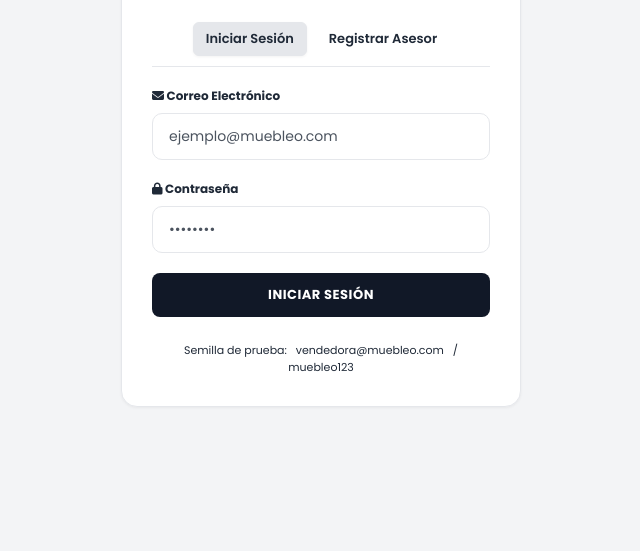
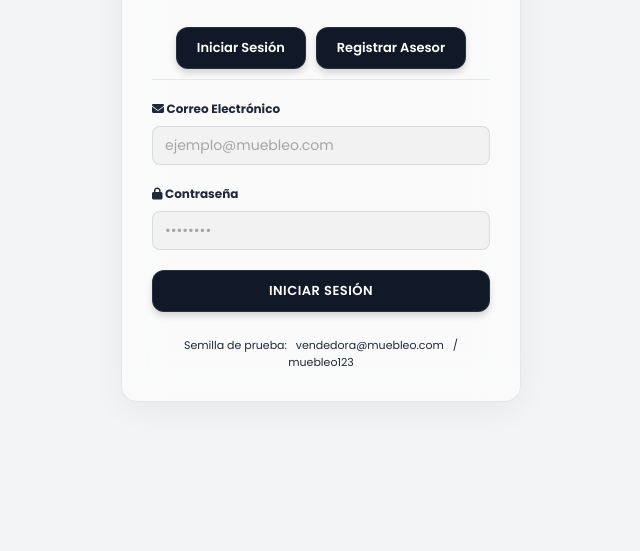
Before and after one commit to getcodeagency-byte/crm-spoke-ia, a website: page frontend/index.html in a window 1280 px wide. Shown: the part 249-800 px from the top of the page, without its empty margins (319-959 px from the left). Drawn offline with nearby package versions, Linux system fonts and the light colour scheme.

Commit message:
SPOKE IA (v5.0.0)

```diff
--- a/frontend/css/styles.css
+++ b/frontend/css/styles.css
@@ -3310,3 +3310,180 @@ i[class*=" fa-"] {
 .carousel-card-btn:active {
     transform: scale(0.97);
 }
+
+/* ==========================================================================
+   NUEVA IDENTIDAD VISUAL: EFECTO CRISTAL Y REDISEÑO DE COMPONENTES (V5.0.0)
+   ========================================================================== */
+
+/* Fondo Global con Degradados Suaves */
+body, #crm-layout {
+    background: radial-gradient(at 0% 0%, rgba(30, 27, 75, 0.4) 0, transparent 50%),
+                radial-gradient(at 50% 0%, rgba(6, 182, 212, 0.15) 0, transparent 50%),
+                radial-gradient(at 100% 0%, rgba(0, 230, 118, 0.1) 0, transparent 50%),
+                #0f172a !important;
+    background-attachment: fixed !important;
+}
+
+/* Efecto Cristal (Glassmorphic) */
+.sidebar-left,
+.kanban-column,
+.inbox-sidebar,
+.chat-container,
+.glass-modal,
+.modal-body,
+.login-box,
+.jira-modal-content,
+.lead-card,
+.morning-briefing-card,
+.stat-card,
+.details-card,
+.pipeline-summary-card,
+.convo-card,
+.carousel-card,
+.chat-bubble {
+    background: rgba(255, 255, 255, 0.08) !important;
+    backdrop-filter: blur(20px) !important;
+    -webkit-backdrop-filter: blur(20px) !important;
+    border: 1px solid rgba(255, 255, 255, 0.15) !important;
+    box-shadow: 0 8px 32px 0 rgba(0, 0, 0, 0.2) !important;
+}
+
+/* Ajustes de color en Light Mode para mantener contraste en Modo Claro */
+[data-theme="light"] .sidebar-left,
+[data-theme="light"] .kanban-column,
+[data-theme="light"] .inbox-sidebar,
+[data-theme="light"] .chat-container,
+[data-theme="light"] .glass-modal,
+[data-theme="light"] .modal-body,
+[data-theme="light"] .login-box,
+[data-theme="light"] .jira-modal-content,
+[data-theme="light"] .lead-card,
+[data-theme="light"] .morning-briefing-card,
+[data-theme="light"] .stat-card,
+[data-theme="light"] .details-card,
+[data-theme="light"] .pipeline-summary-card,
+[data-theme="light"] .convo-card,
+[data-theme="light"] .carousel-card,
+[data-theme="light"] .chat-bubble {
+    background: rgba(255, 255, 255, 0.55) !important;
+    border: 1px solid rgba(0, 0, 0, 0.08) !important;
+    box-shadow: 0 8px 32px 0 rgba(0, 0, 0, 0.05) !important;
+    color: #1f2937 !important;
+}
+
+/* Diferenciación sutil para burbujas de chat en glassmorfismo */
+.chat-bubble.ai {
+    border-color: rgba(6, 182, 212, 0.4) !important; /* Borde Cian para la IA */
+}
+.chat-bubble.human {
+    border-color: rgba(0, 230, 118, 0.4) !important; /* Borde Verde para Asesor */
+}
+.chat-bubble.customer {
+    border-color: rgba(255, 255, 255, 0.15) !important; /* Borde Neutro para Cliente */
+    color: #FFFFFF !important;
+}
+
+/* Sobrescribir estilos de todos los botones de acción a Botones Negros */
+button,
+.btn,
+.btn-primary,
+.btn-neon,
+.carousel-card-btn,
+.chat-send-btn,
+#channel-submit-btn,
+.audio-play-btn,
+.file-download-btn,
+.login-tab-btn {
+    background-color: #111827 !important;
+    color: #FFFFFF !important;
+    border-radius: 12px !important;
+    padding: 10px 20px !important;
+    border: 1px solid rgba(255, 255, 255, 0.1) !important;
+    font-weight: 600 !important;
+    transition: transform 0.2s ease, background-color 0.2s ease, box-shadow 0.2s ease !important;
+    cursor: pointer !important;
+    display: inline-flex !important;
+    align-items: center !important;
+    justify-content: center !important;
+    gap: 8px !important;
+    font-family: 'Poppins', sans-serif !important;
+    box-shadow: 0 4px 6px rgba(0, 0, 0, 0.15) !important;
+    text-shadow: none !important;
+}
+
+/* Hover de Botones */
+button:hover,
+.btn:hover,
+.btn-primary:hover,
+.btn-neon:hover,
+.carousel-card-btn:hover,
+.chat-send-btn:hover,
+#channel-submit-btn:hover,
+.audio-play-btn:hover,
+.file-download-btn:hover {
+    transform: translateY(-2px) !important;
+    background-color: #1F2937 !important;
+    box-shadow: 0 6px 15px rgba(0, 0, 0, 0.25) !important;
+}
+
+/* Click de Botones */
+button:active,
+.btn:active,
+.btn-primary:active,
+.btn-neon:active,
+.carousel-card-btn:active,
+.chat-send-btn:active {
+    transform: translateY(0) !important;
+}
+
+/* Inputs fluidos con enfoque (focus) */
+input,
+textarea,
+select {
+    background-color: rgba(255, 255, 255, 0.05) !important;
+    border: 1px solid rgba(255, 255, 255, 0.15) !important;
+    color: #FFFFFF !important;
+    border-radius: 8px !important;
+    padding: 8px 12px !important;
+    transition: background-color 0.2s ease, border-color 0.2s ease, box-shadow 0.2s ease !important;
+    outline: none !important;
+}
+
+/* Inputs en modo claro */
+[data-theme="light"] input,
+[data-theme="light"] textarea,
+[data-theme="light"] select {
+    background-color: rgba(0, 0, 0, 0.03) !important;
+    border: 1px solid rgba(0, 0, 0, 0.1) !important;
+    color: #111827 !important;
+}
+
+/* Inputs en Foco */
+input:focus,
+textarea:focus,
+select:focus {
+    background-color: #FFFFFF !important;
+    border-color: #111827 !important;
+    color: #111827 !important;
+    box-shadow: 0 0 0 2px rgba(17, 24, 39, 0.1) !important;
+}
+
+/* Enfoque en modo oscuro para evitar texto invisible */
+body[data-theme="dark"] input:focus,
+body[data-theme="dark"] textarea:focus,
+body[data-theme="dark"] select:focus {
+    background-color: #FFFFFF !important;
+    color: #111827 !important;
+    border-color: #000000 !important;
+}
+
+/* Asegurar legibilidad del placeholder en inputs */
+input::placeholder,
+textarea::placeholder {
+    color: rgba(255, 255, 255, 0.4) !important;
+}
+
+[data-theme="light"] input::placeholder,
+[data-theme="light"] textarea::placeholder {
+    color: rgba(0, 0, 0, 0.4) !important;
+}
```
